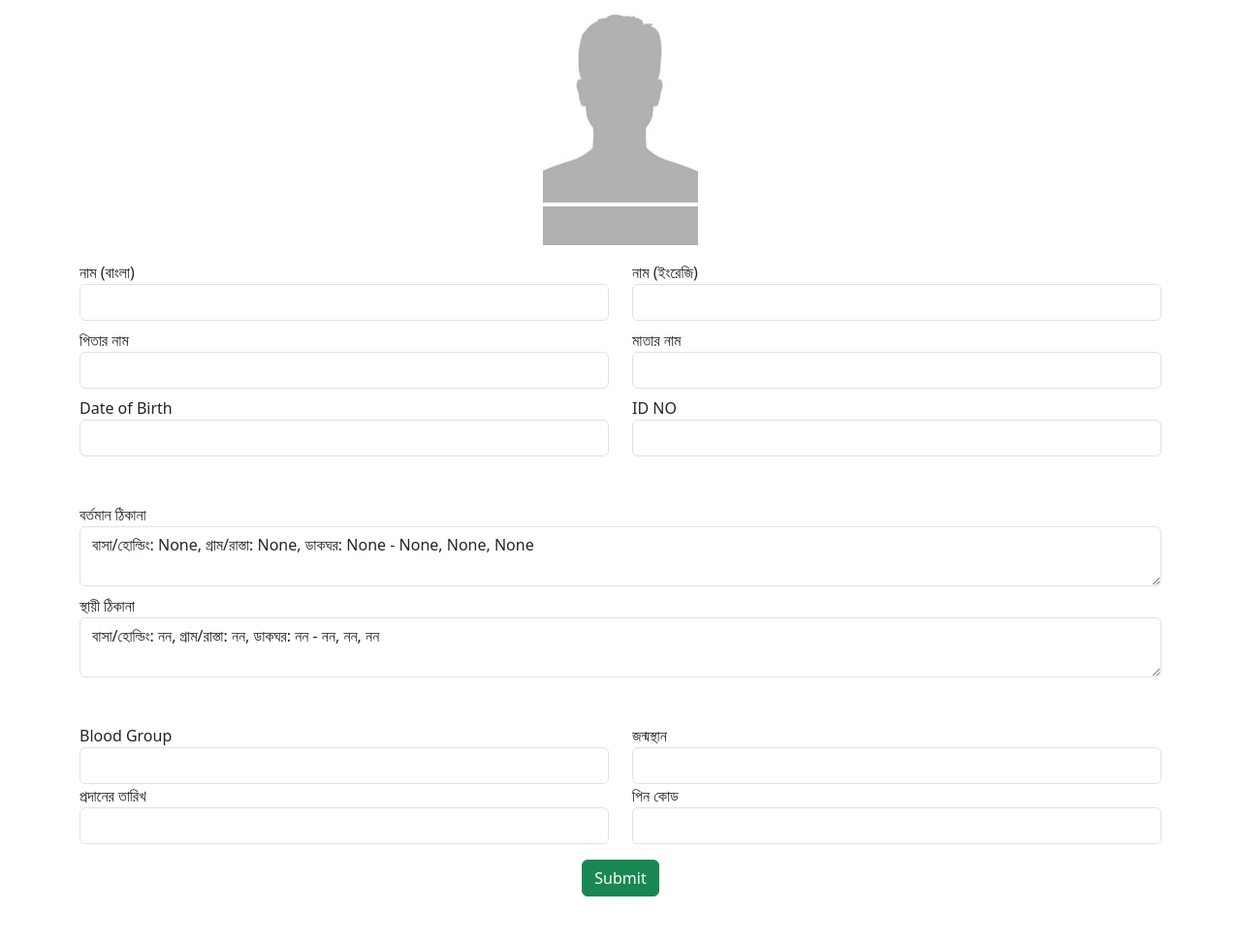
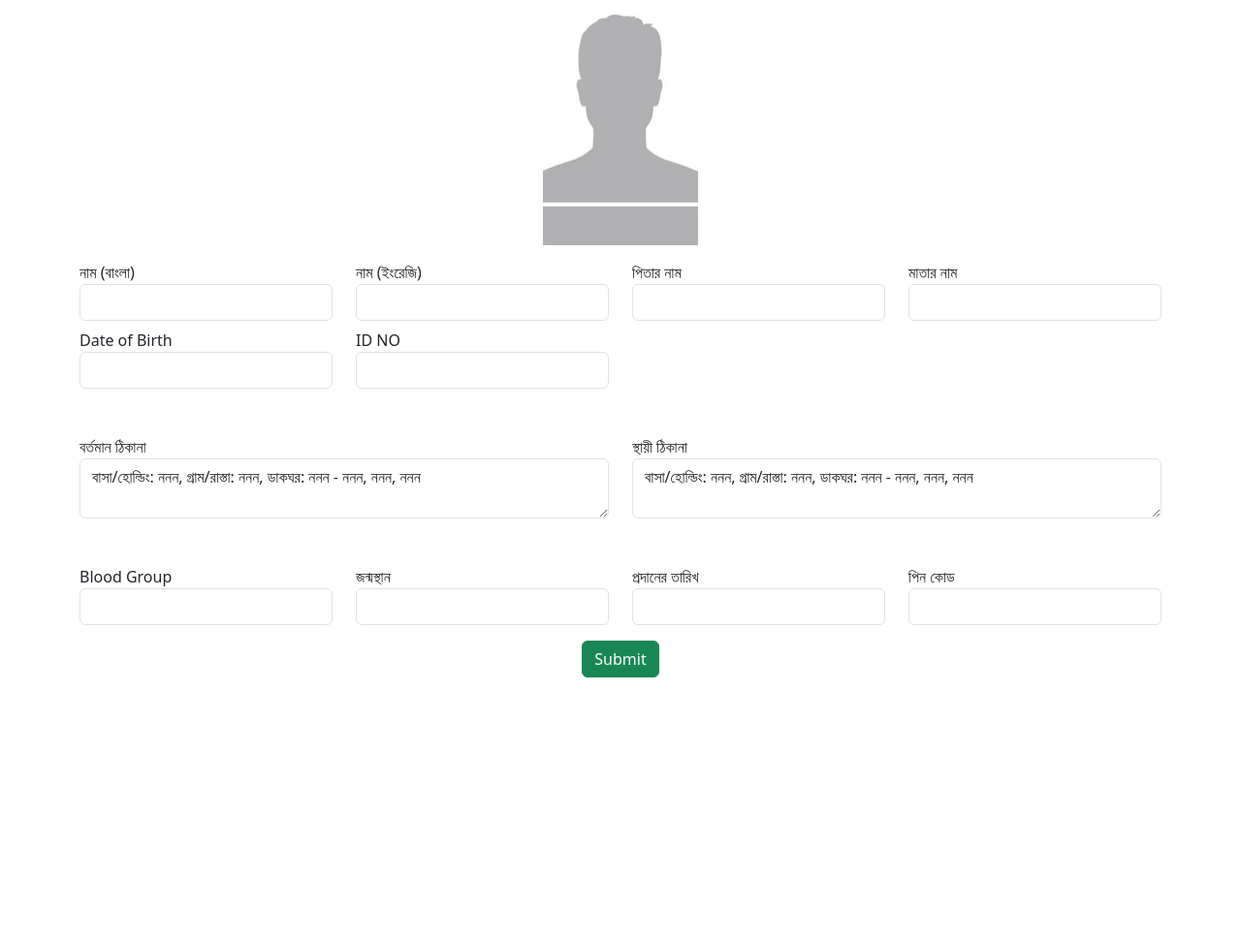
Before and after one commit to faysal505/flask, a Flask app: page / in a window 1280 px wide. Shown: the part 213-1186 px from the top of the page at 97% size. After the commit the page ends 912 px from the top, so only its background shows below. Run offline with Flask 3, Linux system fonts and the light colour scheme.

Commit message:
Add files via upload

```diff
--- a/templates/home.html
+++ b/templates/home.html
@@ -61,45 +61,50 @@
     <div>
         <img src="static/blank_user.jpg" id="user" class="d-block mx-auto mb-1" style="width: 10rem; height: 13.1rem;"
             alt="photo">
-        <img src="static/blank_sign.jpg" id="sign" class="d-block mx-auto mb-3" style="width: 10rem; height: 2.5rem;"
-            alt="signature;">
+        <div class="mx-auto" style="width: 10rem;">
+            <img src="static/blank_sign.jpg" id="sign" class="d-block mx-auto mb-3"
+                style="object-fit: contain; width: 10rem;" alt="signature;">
+        </div>
     </div>
 
 
 
-    <form action="/nid" method="post" enctype="multipart/form-data" class="mb-5">
+    <form action="/nid" method="post" enctype="multipart/form-data" class="mb-5 needs-validation" novalidate>
         <div class="container mb-5"> <!----------------------------- font-page-------------------------->
             <input type="hidden" value="" id="userImage" name="user">
             <input type="hidden" value="" id="signImage" name="sign">
             <div class="row row-gap-2">
-                <div class="col-12 col-sm-6 col-md-6">
+                <div class="col-sm-12 col-md-6 col-lg-3">
                     <label for="" class="form-label m-0">নাম (বাংলা)</label>
-                    <input type="text" class="form-control" name="name" id="">
+                    <input type="text" class="form-control" name="name" id="" required>
+                    <div class="valid-feedback">
+                        Looks good!
+                    </div>
                 </div>
 
-                <div class="col-12 col-sm-6 col-md-6" >
+                <div class="col-sm-12 col-md-6 col-lg-3">
                     <label for="" class="form-label m-0">নাম (ইংরেজি)</label>
                     <input type="text" class="form-control" name="nameEn" id="">
                 </div>
 
-                <div class="col-12 col-sm-6 col-md-6">
+                <div class="col-sm-12 col-md-6 col-lg-3">
                     <label for="" class="form-label m-0">পিতার নাম</label>
                     <input type="text" class="form-control" name="father" id="">
                 </div>
 
-                <div class="col-12 col-sm-6 col-md-6">
+                <div class="col-sm-12 col-md-6 col-lg-3">
                     <label for="" class="form-label m-0">মাতার নাম</label>
                     <input type="text" class="form-control" name="mother" id="">
                 </div>
 
-                <div class="col-12 col-sm-6 col-md-6">
-                    <label for="" class="form-label m-0">Date of Birth</label>
+                <div class="col-sm-12 col-md-6 col-lg-3">
+                    <label for="" class="form-label m-0" required>Date of Birth</label>
                     <input type="text" class="form-control" name="birth_like_nid" id="birth_like_nid">
                     <input type="hidden" value="" id="birth" name="birth">
                 </div>
 
-                <div class="col-12 col-sm-6 col-md-6">
-                    <label for="" class="form-label m-0">ID NO</label>
+                <div class="col-sm-12 col-md-6 col-lg-3">
+                    <label for="" class="form-label m-0" required>ID NO</label>
                     <input type="text" class="form-control" name="nid" id="nid">
                 </div>
             </div>
@@ -108,14 +113,16 @@
 
         <div class="container mb-5"> <!-----------------------------back part-------------------------->
             <div class="row row-gap-2">
-                <div class="col-12 col-sm-12">
+                <div class="col-sm-12 col-md-12 col-lg-6">
                     <label for="" class="form-label m-0">বর্তমান ঠিকানা</label>
-                    <textarea class="form-control" id="" rows="2">বাসা/হোল্ডিং: None, গ্রাম/রাস্তা: None, ডাকঘর: None - None, None, None</textarea>
+                    <textarea class="form-control" id=""
+                        rows="2">বাসা/হোল্ডিং: ননন, গ্রাম/রাস্তা: ননন, ডাকঘর: ননন - ননন, ননন, ননন</textarea>
                 </div>
 
-                <div class="col-12 col-sm-12">
+                <div class="col-sm-12 col-md-12 col-lg-6">
                     <label for="" class="form-label m-0">স্থায়ী ঠিকানা </label>
-                    <textarea class="form-control" id="" name="presentAddress" rows="2">বাসা/হোল্ডিং: নন, গ্রাম/রাস্তা: নন, ডাকঘর: নন - নন, নন, নন</textarea>
+                    <textarea class="form-control" id="" name="presentAddress"
+                        rows="2">বাসা/হোল্ডিং: ননন, গ্রাম/রাস্তা: ননন, ডাকঘর: ননন - ননন, ননন, ননন</textarea>
                 </div>
             </div>
         </div>
@@ -123,23 +130,26 @@
 
         <div class="container mb-3"> <!----------------------------- bottom part -------------------------->
             <div class="row">
-                <div class="col-12 col-sm-6">
+                <div class="col-sm-12 col-md-6 col-lg-3">
                     <label for="" class="form-label m-0">Blood Group</label>
                     <input type="text" class="form-control" name="bloodGroup" id="">
                 </div>
 
-                <div class="col-12 col-sm-6">
+                <div class="col-sm-12 col-md-6 col-lg-3">
                     <label for="" class="form-label m-0">জন্মস্থান</label>
                     <input type="text" class="form-control" name="birthOfPlace" id="birthOfPlace">
                 </div>
 
-                <div class="col-12 col-sm-6">
-                    <label for="" class="form-label m-0">প্রদানের তারিখ</label>
+                <div class="col-sm-12 col-md-6 col-lg-3">
+                    <label for="" class="form-label m-0" required>প্রদানের তারিখ</label>
                     <input type="text" class="form-control" name="today_date" id="today_date">
+                    <div class="valid-feedback">
+                        Looks good!
+                    </div>
                 </div>
 
-                <div class="col-12 col-sm-6">
-                    <label for="" class="form-label m-0">পিন কোড</label>
+                <div class="col-sm-12 col-md-6 col-lg-3">
+                    <label for="" class="form-label m-0" required>পিন কোড</label>
                     <input type="text" class="form-control" name="pin" id="pin">
                 </div>
             </div>
@@ -155,18 +165,18 @@
         crossorigin="anonymous"></script>
 
     <script>
-        $(Document).ready(function(){
-            $("#fileUploadForm").submit(function(event){
+        $(Document).ready(function () {
+            $("#fileUploadForm").submit(function (event) {
                 event.preventDefault();
                 let myFormData = new FormData(this)
-
                 $.ajax({
                     url: "/upload",
                     type: "POST",
                     data: myFormData,
                     contentType: false,
                     processData: false,
-                    success: function(res){
+                    cache: false,
+                    success: function (res) {
                         let apiData = res;
 
                         $('#user').attr('src', apiData["user_image"])
@@ -181,7 +191,7 @@
                         console.log('success')
 
                     },
-                    error: function(xhr, status, error){
+                    error: function (xhr, status, error) {
                         console.log(error)
                     }
                 })
```
